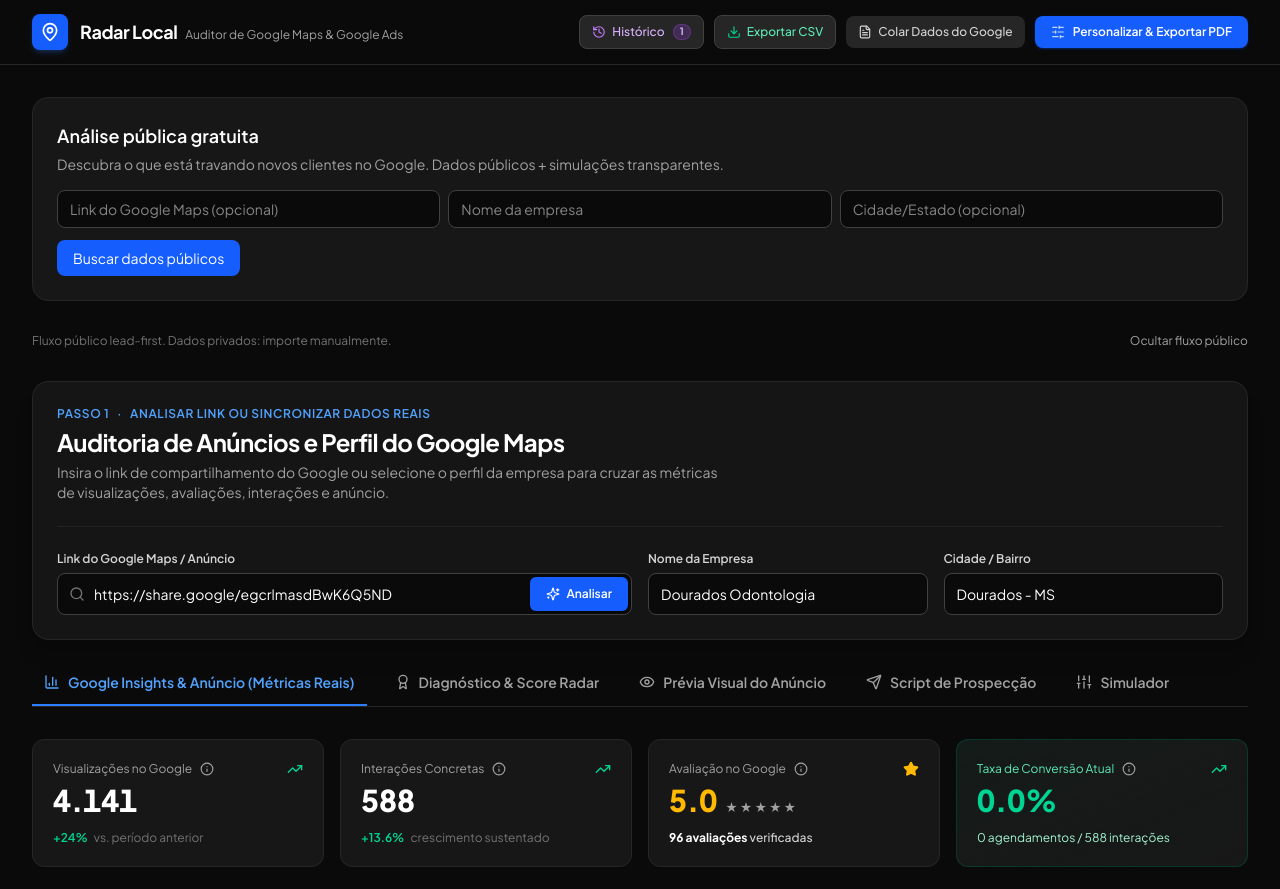
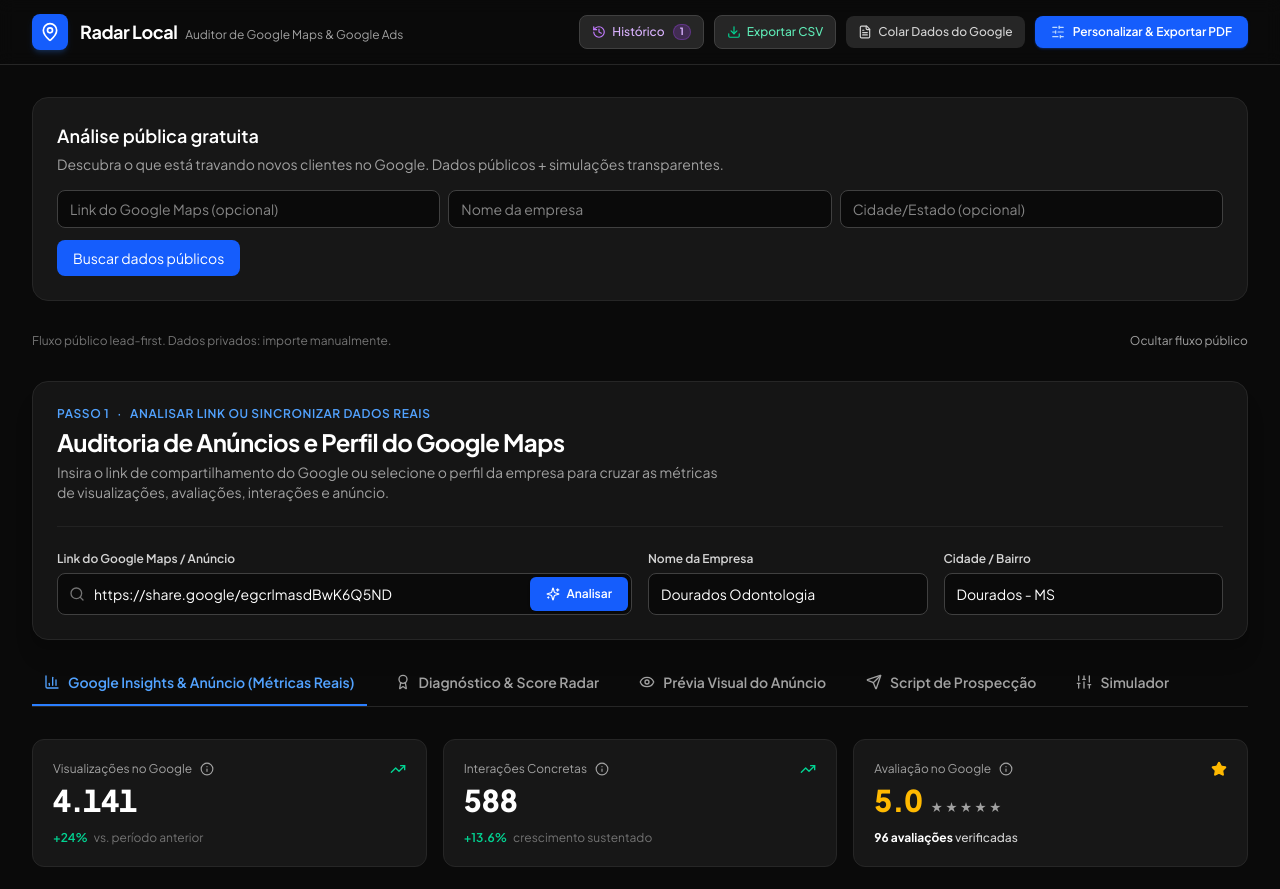
Before and after one commit to pdscience/radarlocal, a Vue app: page / in a window 1280 px wide. Shown: the top 889 px of the page. Built offline with nearby package versions, Linux system fonts and the light colour scheme.

Commit message:
chore: remove conversion rate card and adjust metrics grid

```diff
--- a/src/components/tabs/TelemetryTab.vue
+++ b/src/components/tabs/TelemetryTab.vue
@@ -111,7 +111,7 @@
 
 <template>
   <div v-if="telemetry" class="space-y-6">
-    <div class="grid grid-cols-1 sm:grid-cols-2 lg:grid-cols-4 gap-4">
+    <div class="grid grid-cols-1 sm:grid-cols-2 lg:grid-cols-3 gap-4">
       <div class="bg-neutral-900 border border-neutral-800 rounded-xl p-5 flex flex-col justify-between">
         <div>
           <div class="flex items-center justify-between text-xs text-neutral-400 mb-1">
@@ -183,29 +183,6 @@
         </div>
         <div class="mt-3 text-xs text-neutral-300 font-medium">
           <strong class="text-white tabular-nums">{{ profile.reviewsCount }} avaliações</strong> verificadas
-        </div>
-      </div>
-
-      <div class="bg-neutral-900 border border-emerald-900/60 rounded-xl p-5 flex flex-col justify-between bg-gradient-to-br from-emerald-950/20 to-neutral-900">
-        <div>
-          <div class="flex items-center justify-between text-xs text-emerald-300 mb-1">
-            <div class="flex items-center gap-1.5">
-              <span>Taxa de Conversão Atual</span>
-              <MetricInfoTooltip
-                title="Taxa de Conversão Atual"
-                text="Interações concretas que viraram ação mensurável no perfil. É o indicador mais direto para saber se o tráfego está gerando negócio."
-                impact="Quanto maior essa taxa, menos investimento é necessário para gerar novos clientes."
-                align="right"
-              />
-            </div>
-            <TrendingUp class="w-4 h-4 text-emerald-400" />
-          </div>
-          <span class="text-3xl font-extrabold text-emerald-400 tabular-nums">
-            {{ conversion.currentConversionRate.toFixed(1) }}%
-          </span>
-        </div>
-        <div class="mt-3 text-xs text-emerald-200">
-          {{ conversion.currentBookings }} agendamentos / {{ telemetry.interactions }} interações
         </div>
       </div>
     </div>
```
